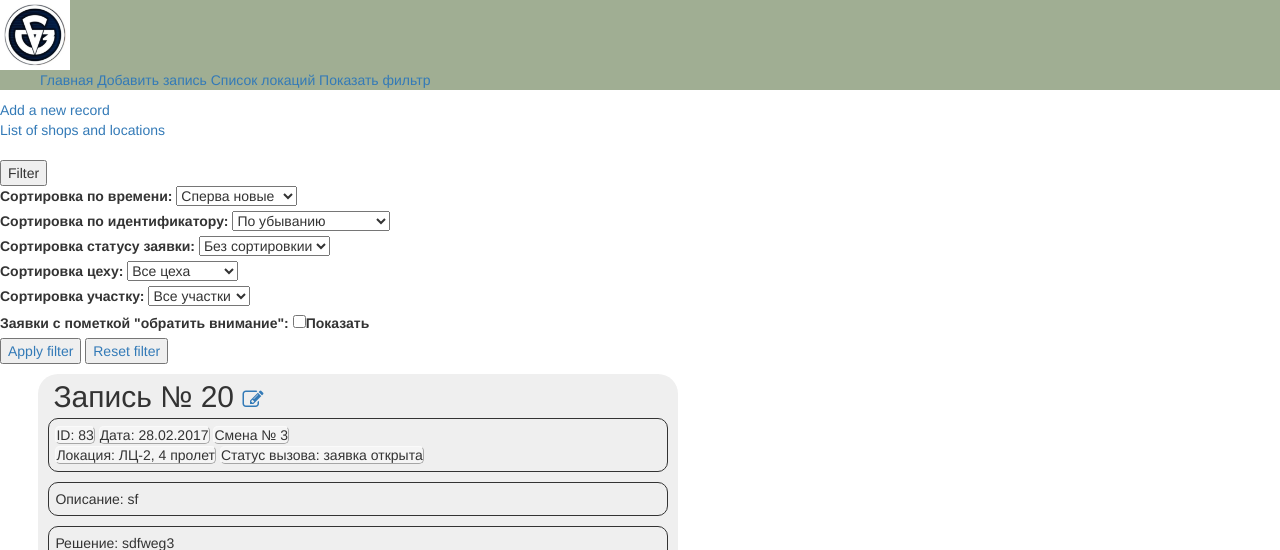
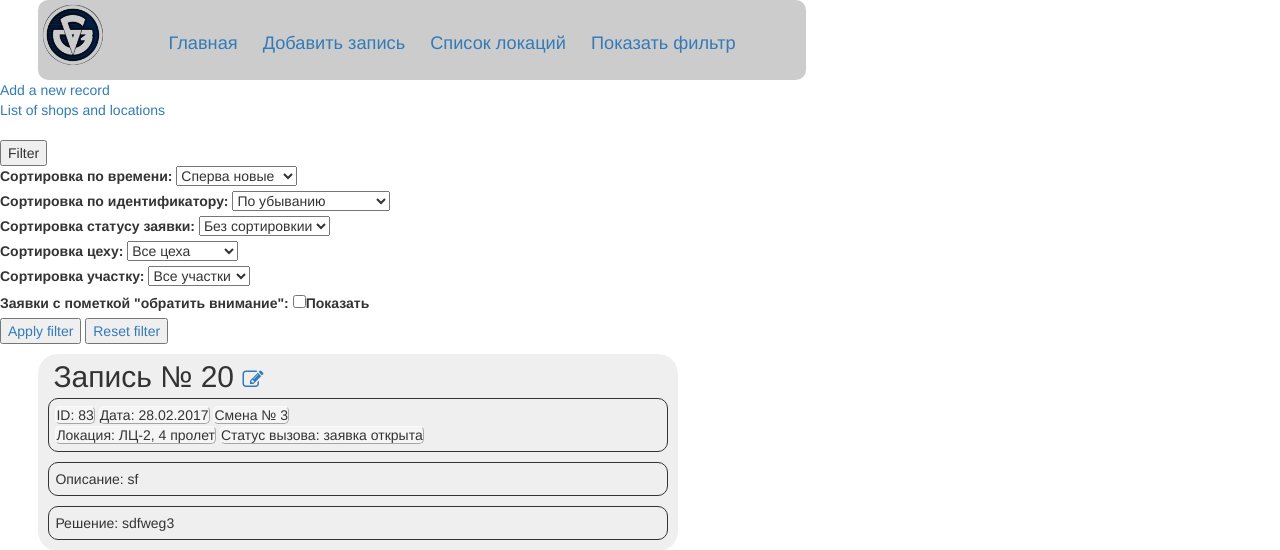
Before and after one commit to Fogelion/BSZ, a PHP site: page / in a window 1280 px wide. Shown: the top 550 px of the page. Run offline with PHP 8.4, Linux system fonts and the light colour scheme; data comes from the database, SQL or seed files in the repository; some libraries are stand-ins or nearby versions.

Commit message:
header 2

```diff
--- a/css/style.css
+++ b/css/style.css
@@ -72,15 +72,22 @@
 }
 /* header */
 header {
-  background-color: #A0AE93;\
+  background-color: #CCCCCC;
   height: 80px;
+  width: 60%;
+  margin-left: 3%;
+  border-radius: 10px;
 }
 .logo {
   height: 70px;
+  float: left;
 }
 .navigation {
-
+padding-left: 80px;
+padding-top: 30px;
+font-size: 130%;
 }
 .navigation li {
   display: inline;
+  margin: 0px 10px;
 }
--- a/index.php
+++ b/index.php
@@ -9,11 +9,10 @@
 </head>
 <body>
 	<header>
-
-		<a href="index.php"><img class="logo" src="img/Begitsky_steel_plant.jpg"></a>
+		<a href="index.php"><img class="logo" src="img/Begitsky_steel_plant.png"></a>
 		<nav class="navigation">
 			<ul>
-				<li><a href="index.php">Главная</a></li>
+				<li><a class="header_active" href="index.php">Главная</a></li>
 				<li><a href="edit_record.php">Добавить запись</a></li>
 				<li><a href="shops&locs_list.php">Список локаций</a></li>
 				<li><a href="">Показать фильтр</a></li>
```
Also changed, not shown: img/Begitsky_steel_plant.png (added).
